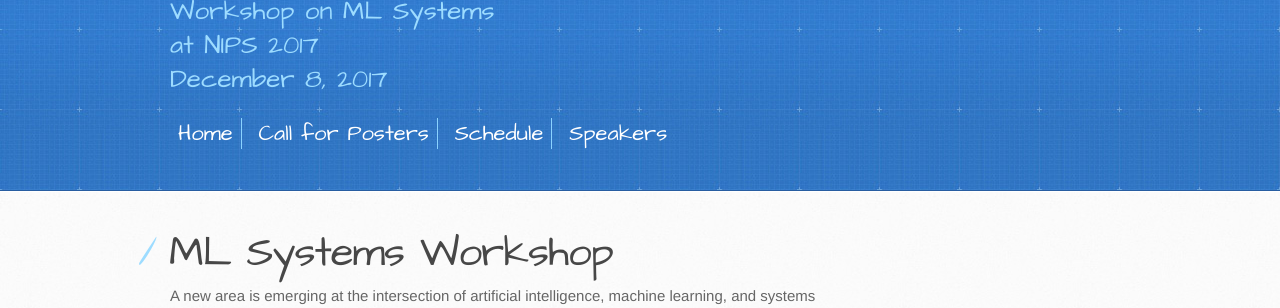
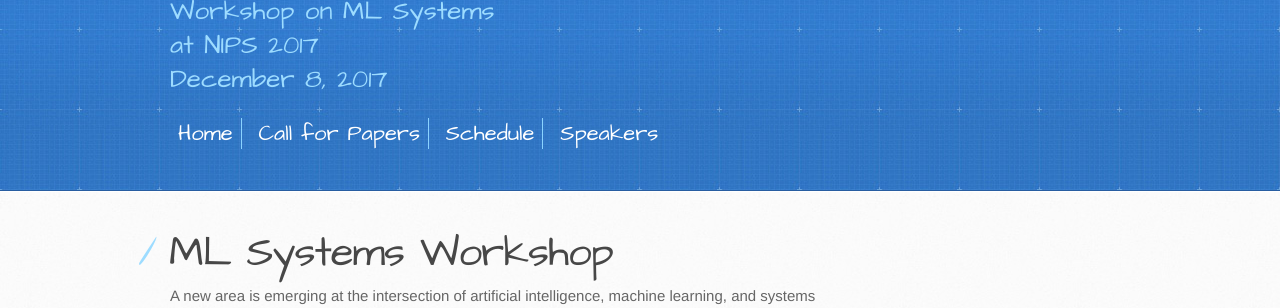
Before and after one commit to LearningSys/nips17, a Jekyll site: the page built from index.md, in a window 1280 px wide. Shown: the part 131-439 px from the top of the page. Built offline with Jekyll 4.4.1, drawn with Linux system fonts in a browser that asks for light colours; the repository's description, which GitHub fills in, is left out; our own code applies the rules of GitHub Pages for plain Markdown files.

Commit message:
Update default.html

```diff
--- a/_layouts/default.html
+++ b/_layouts/default.html
@@ -26,7 +26,7 @@
       <h2>December 8, 2017</h2>
 		<div class='mymenu'>
 			<span class='menu-link'><a href='index.html'>Home</a></span>
-			<span class='menu-link'><a href='cfp.html'>Call for Posters</a></span>
+			<span class='menu-link'><a href='cfp.html'>Call for Papers</a></span>
 			<span class='menu-link'><a href='schedule.html'>Schedule</a></span>
 			<span class='menu-link-last'><a href='talks.html'>Speakers</a></span>
 			<!-- <span class='menu&#45;link&#45;last'><a href='papers.html'>Accepted Papers</a></span> -->
```
